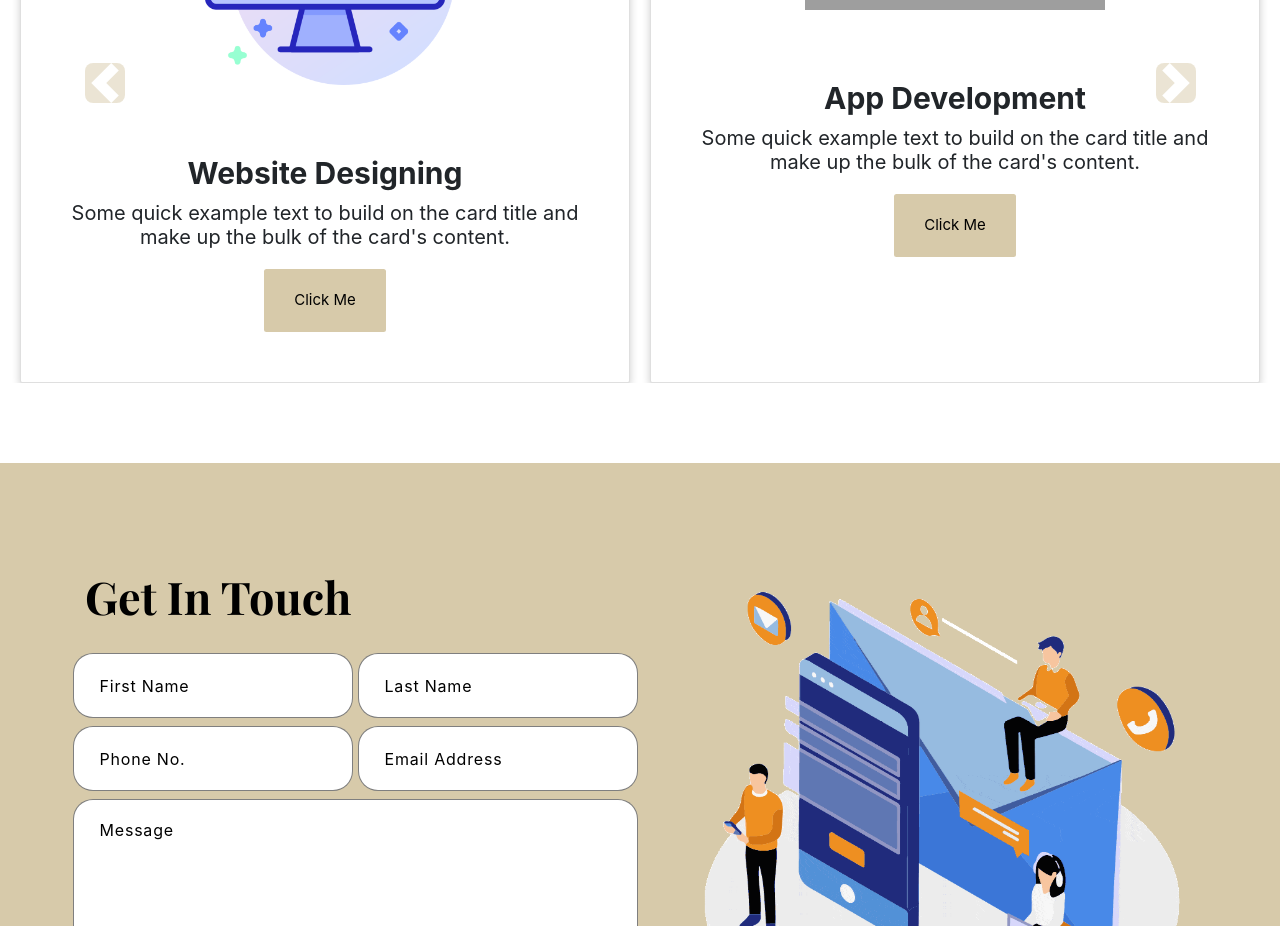
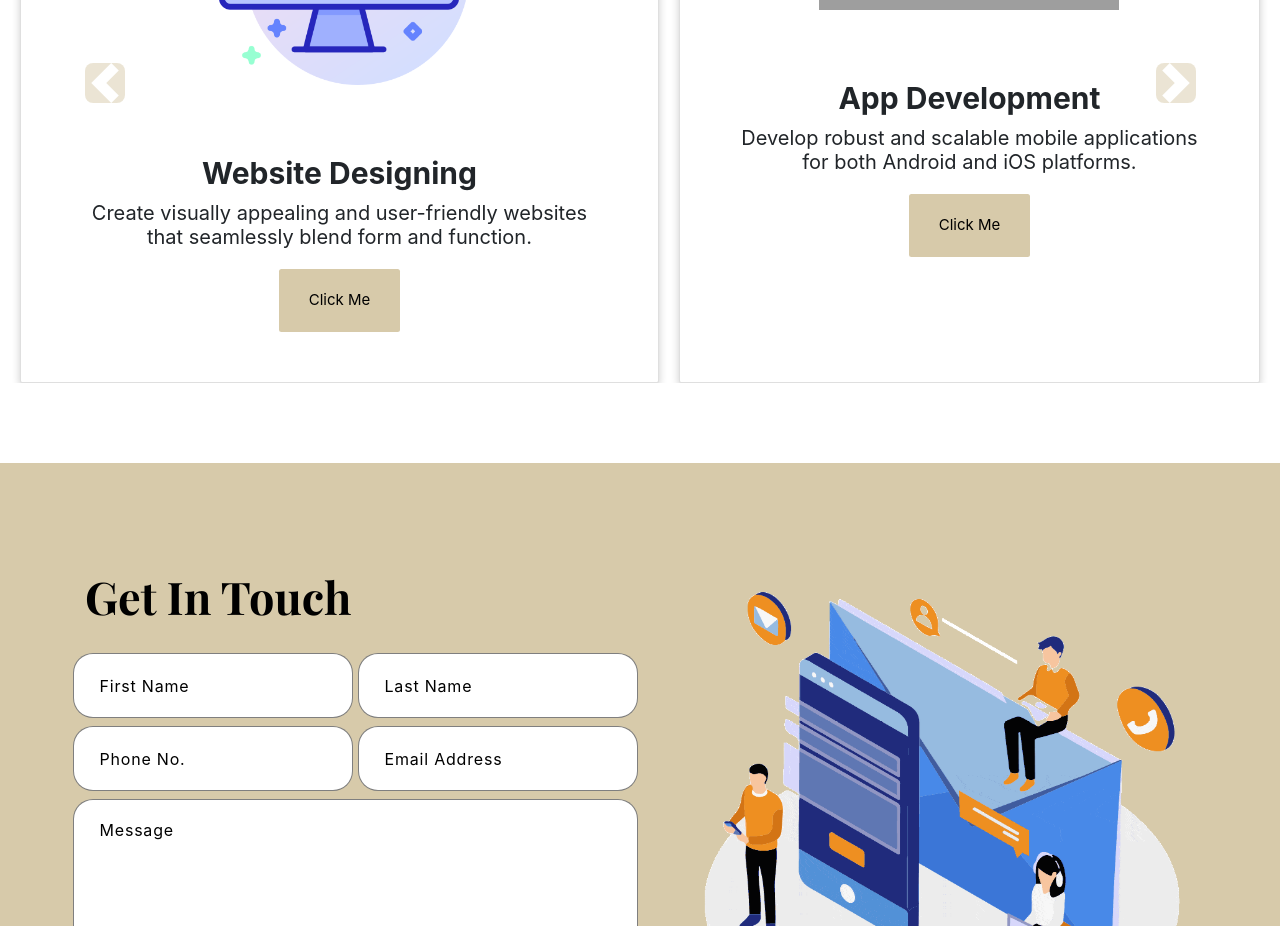
Before and after one commit to alishbakhaan/MubashiraFatimaPortfolio, a React (Create React App) app: page / in a window 1280 px wide. Shown: the part 2300-3226 px from the top of the page. Built offline with nearby package versions, Linux system fonts and the light colour scheme; grey boxes are pictures that could not be loaded; some icons are missing.

Commit message:
Update Projects.js

```diff
--- a/src/components/Projects.js
+++ b/src/components/Projects.js
@@ -1,108 +1,3 @@
-// import React, { useState, useEffect } from 'react';
-// import Carousel from 'react-bootstrap/Carousel';
-// import ProjectDetailsModal from './ProjectDetailsModal';
-// import image1 from '../images/web.png';
-// import image2 from '../images/App.jpg';
-// import image3 from '../images/Graphic.webp';
-// import image4 from '../images/videoeditor.jpg';
-// import image5 from '../images/2D Designs.png';
-// import image6 from '../images/3D.webp';
-// import image7 from '../images/arch.png';
-// import { useNavigate } from 'react-router-dom';
-
-// const carouselItems = [
-//   {
-//     images: [image1],
-//     navigateTo: '/website',
-//   },
-//   {
-//     images: [image2],
-//     navigateTo: '/app',
-//   },
-//   {
-//     images: [image3],
-//     navigateTo: '/graphic',
-//   },
-//   {
-//     images: [image4],
-//     navigateTo: '/video',
-//   },
-//   {
-//     images: [image5],
-//     navigateTo: '/2D',
-//   },
-//   {
-//     images: [image6],
-//     navigateTo: '/3D',
-//   },
-//   {
-//     images: [image7],
-//     navigateTo: '/architecture',
-//   }
-// ];
-
-// function ControlledCarousel() {
-//   const [index, setIndex] = useState(0);
-//   const [modalShow, setModalShow] = useState(false);
-//   const [modalData, setModalData] = useState(null);
-//   const [isMobile, setIsMobile] = useState(window.innerWidth <= 768);
-//   const navigate = useNavigate();
-
-//   useEffect(() => {
-//     const handleResize = () => {
-//       setIsMobile(window.innerWidth <= 768);
-//     };
-
-//     window.addEventListener('resize', handleResize);
-
-//     return () => {
-//       window.removeEventListener('resize', handleResize);
-//     };
-//   }, []);
-
-//   const handleSelect = (selectedIndex) => {
-//     setIndex(selectedIndex);
-//   };
-
-//   const handleSlideClick = (slideData) => {
-//     setModalData(slideData);
-//     setModalShow(true);
-//   };
-
-//   return (
-//     <div>
-//       <Carousel activeIndex={index} onSelect={handleSelect}>
-//         {carouselItems.map((item, idx) => (
-//           <Carousel.Item key={idx} onClick={() => handleSlideClick(item)}>
-//             <img
-//               src={item.images[0]}
-//               alt={`Slide ${idx}`}
-//               style={{
-//                 width: '100%',
-//                 height: isMobile ? '0%' : '800px', // Adjust height based on screen size
-//                 objectFit: 'contain',
-//                 backgroundColor: '#D7CAAA'
-//               }}
-//             />
-//           </Carousel.Item>
-//         ))}
-//       </Carousel>
-
-//       {modalData && (
-//         <ProjectDetailsModal
-//           show={modalShow}
-//           onHide={() => setModalShow(false)}
-//           data={modalData}
-//           navigate={navigate} // Pass the navigate function as a prop
-//         />
-//       )}
-//     </div>
-//   );
-// }
-
-// export default ControlledCarousel;
-
-
 import React, { useState, useEffect } from 'react';
 import Carousel from 'react-bootstrap/Carousel';
 import ProjectDetailsModal from './ProjectDetailsModal';
@@ -123,30 +18,51 @@ const carouselItems = [
   {
     images: [image1],
     navigateTo: '/Website Designing',
+    texts: [
+      "Create visually appealing and user-friendly websites that seamlessly blend form and function."
+    ],
   },
   {
     images: [image2],
     navigateTo: '/App Development',
+    texts: [
+      "Develop robust and scalable mobile applications for both Android and iOS platforms."
+    ],
   },
   {
     images: [image3],
     navigateTo: '/Graphic Designing',
+    texts: [
+      "Craft stunning visual content to captivate and engage your audience."
+    ],
   },
   {
     images: [image4],
     navigateTo: '/Video Editing',
+    texts: [
+      "Create compelling video content that tells your story effectively"
+    ],
   },
   {
     images: [image5],
     navigateTo: '/2D Designer',
+    texts: [
+      "Create intricate 2D graphics for animations, games, and multimedia projects."
+    ],
   },
   {
     images: [image6],
     navigateTo: '/3D Designer',
+    texts: [
+      "Develop realistic 3D models and animations for various applications, from gaming to architectural visualization."
+    ],
   },
   {
     images: [image7],
     navigateTo: '/Architecture Designing',
+    texts: [
+      "Design innovative and sustainable architectural solutions that balance functionality and aesthetics"
+    ],
   }
 ];
 
@@ -212,8 +128,9 @@ function Projects() {
                   <Card.Body style={{padding: '50px 50px'}}>
                     <Card.Title className="card-title-custom">{item.navigateTo.replace('/', '')}</Card.Title>
                     <Card.Text className="card-text-custom">
-                      Some quick example text to build on the card title and make up the
-                      bulk of the card's content.
+                      {item.texts.map((text, textIdx) => (
+                        <p key={textIdx}>{text}</p>
+                      ))}
                     </Card.Text>
                     <Button className="btn-custom" onClick={() => navigate(item.navigateTo)}>Click Me</Button>
                   </Card.Body>
```
